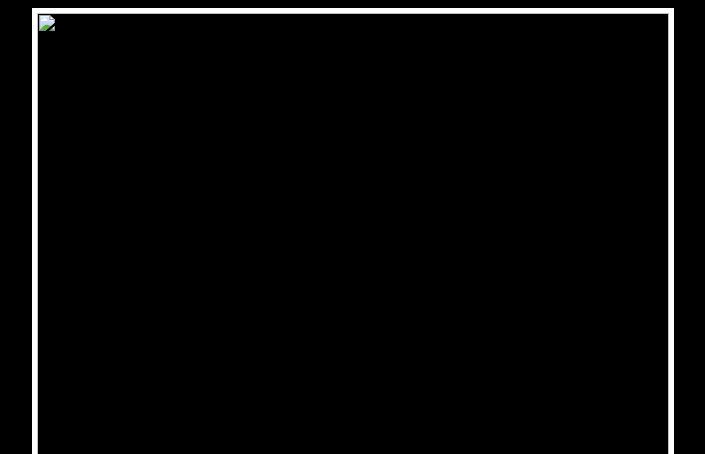
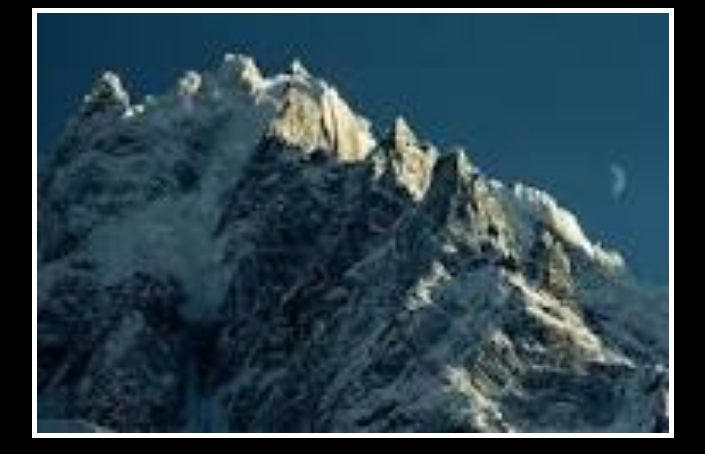
Before and after one commit to HUnGriWulF/motivation-html, a plain HTML site: page index.html in a window 1280 px wide. Shown: the top 454 px of the page, without its empty margins (292-997 px from the left). Drawn offline with Linux system fonts and the light colour scheme.

Commit message:
Update index.html

```diff
--- a/index.html
+++ b/index.html
@@ -25,7 +25,7 @@ But it must have the following features:
  </head>
   <body>
     <div class="super">
-   <img class="motivation-img" src="./assets/images/mountain.jpeg" >
+   <img class="motivation-img" src="mountain.jpeg" >
    <h1> a warrior</h1>
    <p>lives like a warrior</p>
      </div>
```
